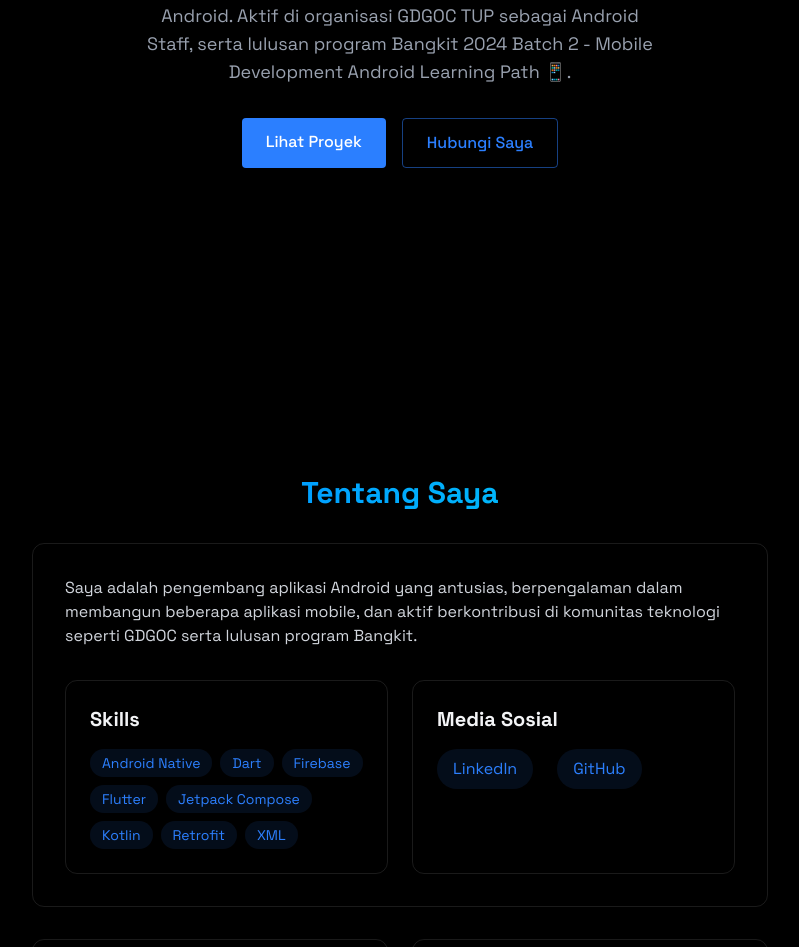
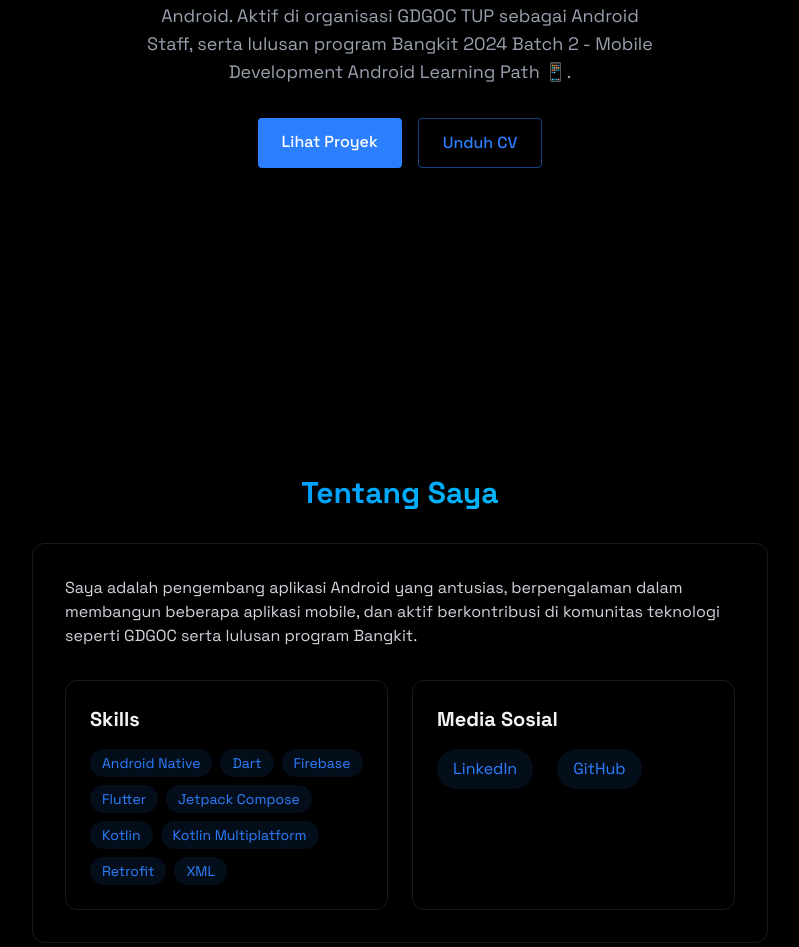
Before and after one commit to Rosyidmw/Rosyidmw-Portfolio, a React (Vite) app: page / in a window 1280 px wide. Shown: the part 405-1352 px from the top of the page, without its empty margins (240-1039 px from the left). Built offline with nearby package versions, Linux system fonts and the light colour scheme.

Commit message:
second commit

```diff
--- a/src/components/sections/About.jsx
+++ b/src/components/sections/About.jsx
@@ -2,7 +2,7 @@ import { RevealOnScroll } from "../RevealOnScroll";
 
 export const About = () => {
 
-    const frontendSkills = ["Android Native", "Dart", "Firebase", "Flutter", "Jetpack Compose", "Kotlin", "Retrofit", "XML"];
+    const frontendSkills = ["Android Native", "Dart", "Firebase", "Flutter", "Jetpack Compose", "Kotlin", "Kotlin Multiplatform", "Retrofit", "XML"];
 
     const socialLinks = [
         {
--- a/src/components/sections/Contact.jsx
+++ b/src/components/sections/Contact.jsx
@@ -26,7 +26,7 @@ export const Contact = () => {
             className="min-h-screen flex items-center justify-center py-20"
         >
             <RevealOnScroll>
-                <div className="px-4 w-150">
+                <div className="px-4 w-full max-w-xl mx-auto">
                     <h2 className="text-3xl font-bold mb-8 bg-gradient-to-r from-blue-500 to-cyan-400 bg-clip-text text-transparent text-center">
                         Hubungi Saya
                     </h2>
--- a/src/components/sections/Home.jsx
+++ b/src/components/sections/Home.jsx
@@ -23,10 +23,10 @@ export const Home = () => {
                 </a>
 
                 <a
-                href="#contact"
+                href=""
                 className="border border-blue-500/50 text-blue-500 py-3 px-6 rounded font-medium transition-all duration-200 hover:-translate-y-0.5 hover:shadow-[0_0_15px_rgba(59, 130, 246, 0.2)] hover:bg-blue-500/10"
                 >
-                Hubungi Saya
+                Unduh CV
                 </a>
             </div>
         </div>
```
